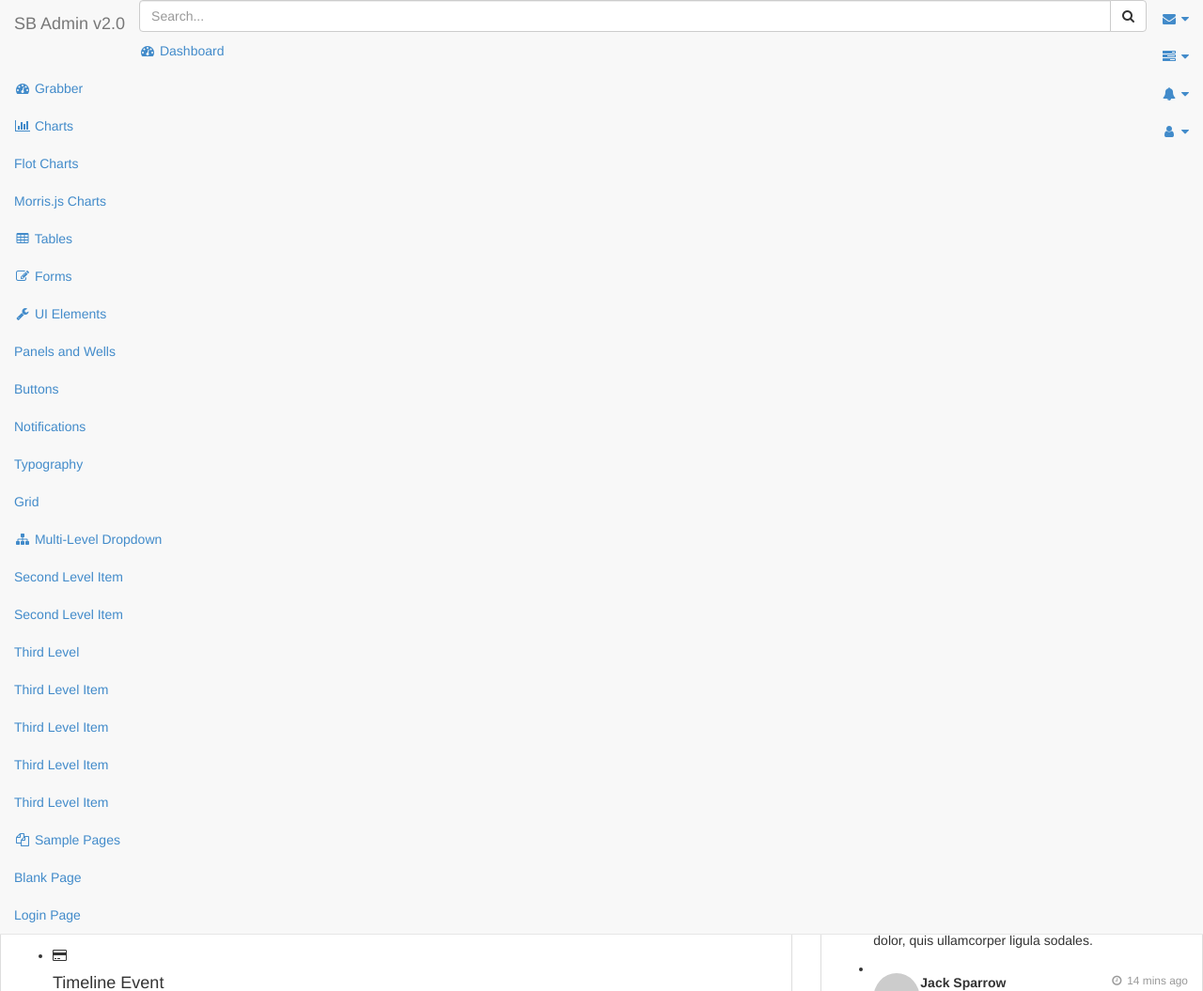
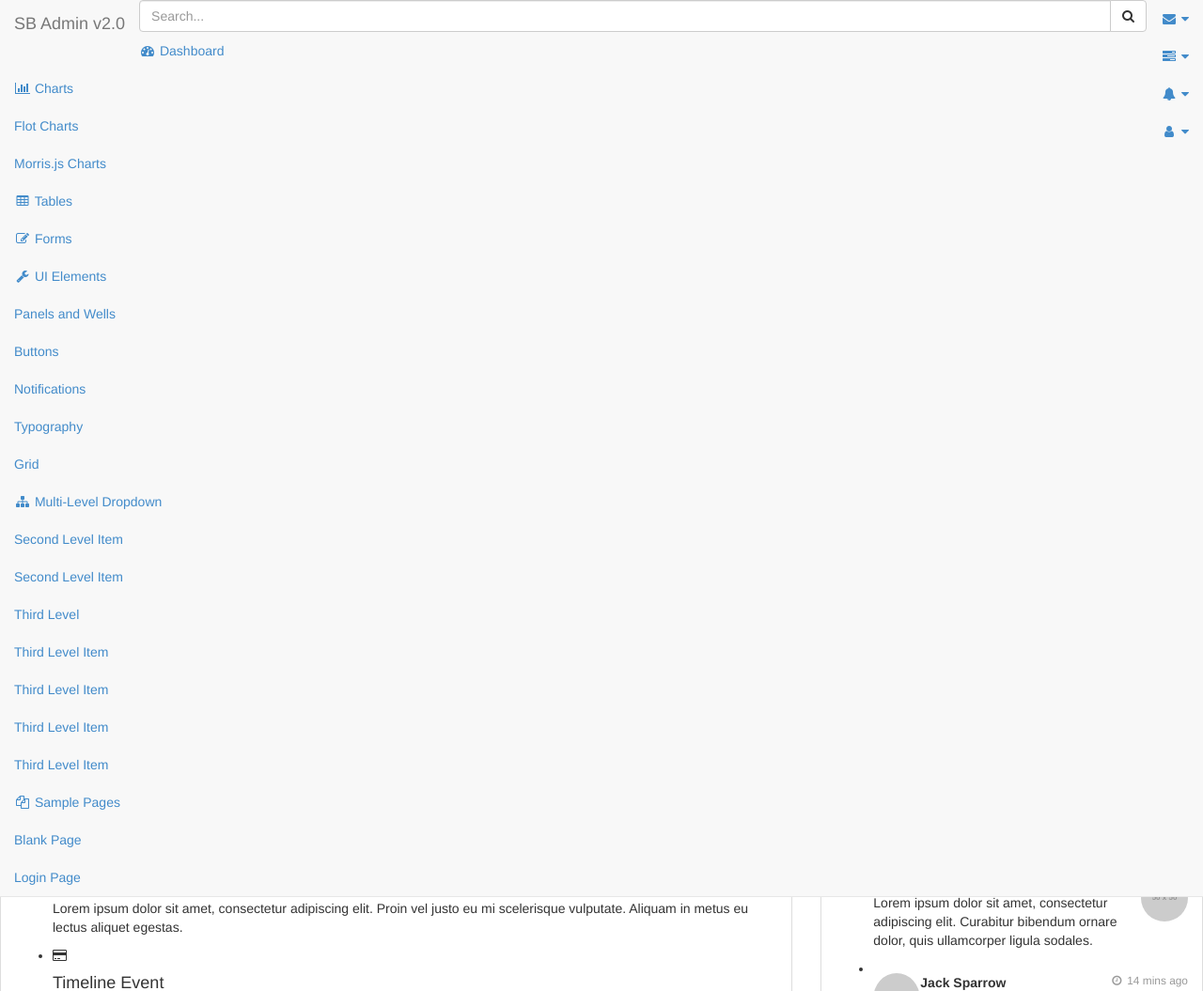
Before and after one commit to kholidfu/flask-admin, a Flask app: page /admin/ in a window 1280 px wide. Shown: the whole page at 94% size. Run offline with Flask 2, Linux system fonts and the light colour scheme; the visitor is signed in with stand-in values (Sample User, id 1); grey boxes labelled with a size stand in for pictures from a placeholder-image service; parts of the project's set-up code (start-up, migrations or seed data) failed here and were passed over; some libraries are stand-ins or nearby versions.

Commit message:
remove grabber menu

```diff
--- a/app/templates/admin/base.html
+++ b/app/templates/admin/base.html
@@ -267,9 +267,6 @@
                             <a href="/"><i class="fa fa-dashboard fa-fw"></i> Dashboard</a>
                         </li>
                         <li>
-                            <a href="/admin/grabber"><i class="fa fa-dashboard fa-fw"></i> Grabber</a>
-                        </li>
-                        <li>
                             <a href="#"><i class="fa fa-bar-chart-o fa-fw"></i> Charts<span class="fa arrow"></span></a>
                             <ul class="nav nav-second-level">
                                 <li>
```
